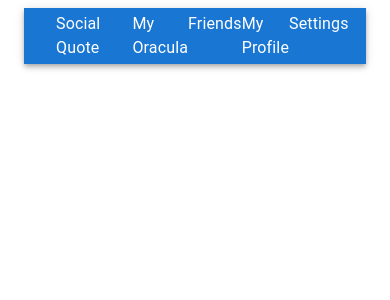
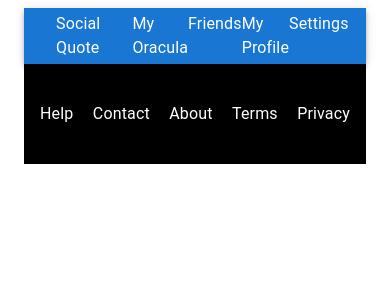
Before and after one commit to silasfacanha/socialquote, a React (Vite) app in the folder client/: page / in a window 390 px wide. Shown: the top 300 px of the page. Built offline with nearby package versions, Linux system fonts and the light colour scheme.

Commit message:
feat: add a footer to all pages. It is not responsive yet. closes: #5

```diff
--- a/client/src/App.tsx
+++ b/client/src/App.tsx
@@ -1,11 +1,13 @@
 
 import { Container, CssBaseline } from "@mui/material";
 import Navbar from "./components/Navbar";
+import { Footer } from "./components/Footer";
 
 function App() {
   return (
     <Container maxWidth={"xl"}>
       <Navbar />
+      <Footer/>
     </Container>
 
   );
--- /dev/null
+++ b/client/src/components/Footer.tsx
@@ -0,0 +1,15 @@
+import { Box, Container, Typography } from '@mui/material'
+import React from 'react'
+
+export const Footer = () => {
+  return (
+    <Box sx={{height:'100px', backgroundColor:'black', color:'white', display: 'flex', alignItems:'center'}}>
+        <Container sx={{ display: 'flex', justifyContent:'space-between'}}> <Typography> Help </Typography>
+        <Typography> Contact </Typography>
+        <Typography> About </Typography>
+        <Typography> Terms </Typography>
+        <Typography> Privacy </Typography>
+        </Container>
+    </Box>
+  )
+}
```
